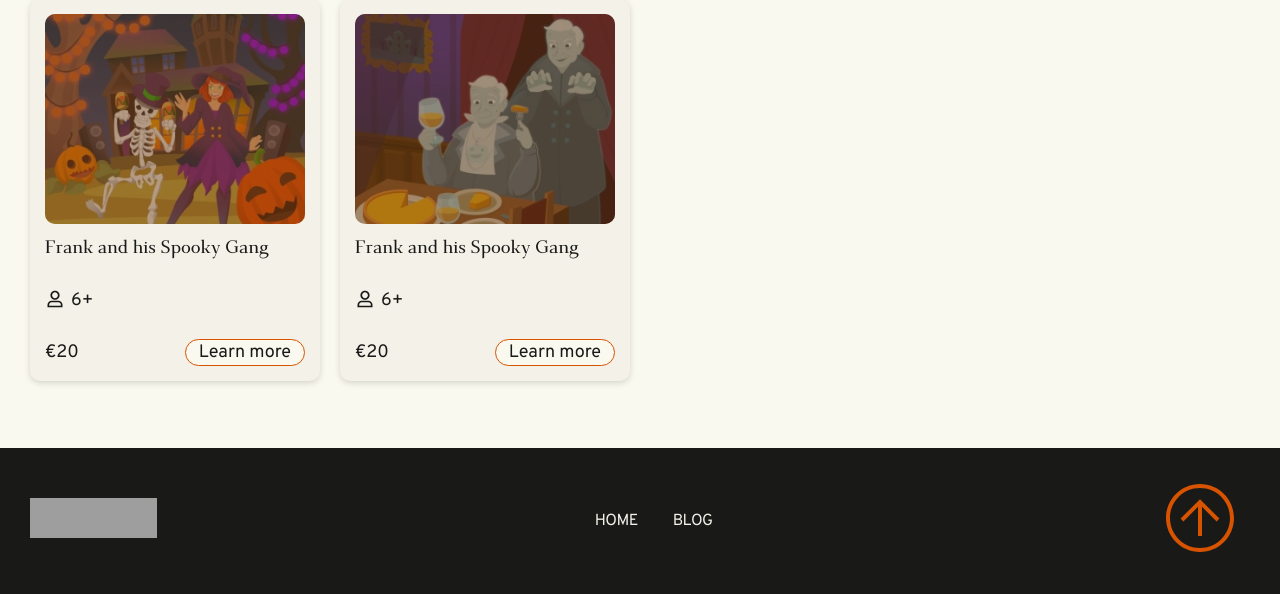
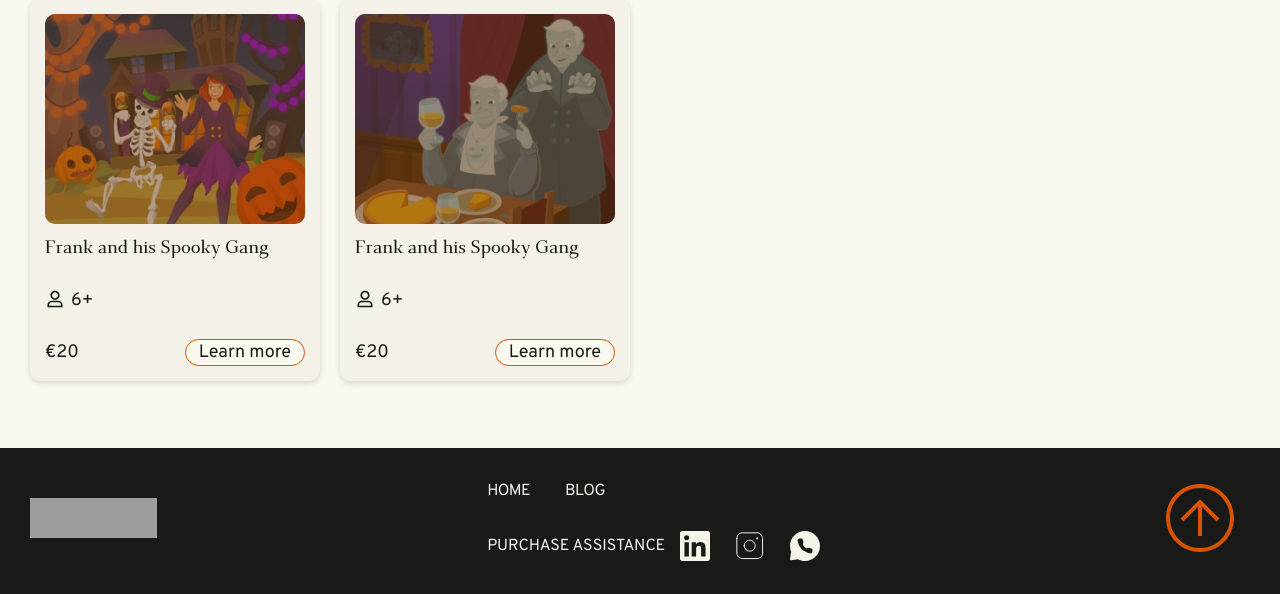
Before and after one commit to darina1970/Quests, a PHP site: page /product.html in a window 1280 px wide. Shown: the part 3388-3982 px from the top of the page. Run offline with PHP 8.4, Linux system fonts and the light colour scheme; grey boxes are pictures that could not be loaded.

Commit message:
feat: add social icons to the product page

```diff
--- a/product.html
+++ b/product.html
@@ -252,12 +252,28 @@
             <div class="logo">
                 <a href="index.html"><img src="./assets/logo.svg" alt="logo" /></a>
             </div>
+            <div class="footer__info">
                 <nav class="footer__nav">
                     <ul class="footer__nav-list">
                         <li class="nav-list__item"><a href="index.html">Home</a></li>
                         <li class="nav-list__item"><a href="blog.html">Blog</a></li>
                     </ul>
                 </nav>
+                <div class="footer__socials">
+                    <p class="footer__socials-text">PURCHASE ASSISTANCE</p>
+                    <div class="footer__socials-wrapper">
+                        <a href="#" class="footer__socials-icon">
+                            <img src="./assets/icons/linkedin.svg" alt="linkedin">
+                        </a>
+                        <a href="#" class="footer__socials-icon">
+                            <img src="./assets/icons/instagram.svg" alt="instagram">
+                        </a>
+                        <a href="#" class="footer__socials-icon">
+                            <img src="./assets/icons/whatsapp.svg" alt="whatsapp">
+                        </a>
+                    </div>
+                </div>
+            </div>
             <div class="footer__arrow">
                 <a href="#header"><img src="./assets/icons/scroll-up.svg" alt="scroll up" /></a>
             </div>
--- a/styles/style.css
+++ b/styles/style.css
@@ -1199,6 +1199,7 @@ nav li:hover {
     display: flex;
     justify-content: space-between;
     align-items: center;
+    gap: 15px;
 }
 
 .footer__socials-wrapper {
```
Lines whose indentation alone changed are shown as unchanged.
